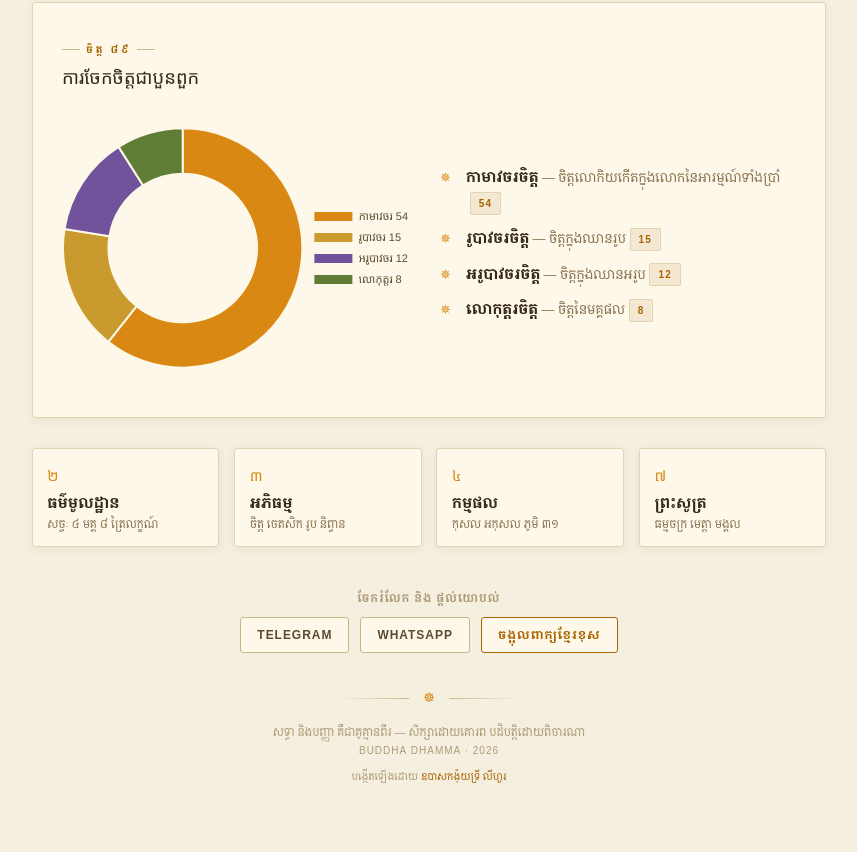
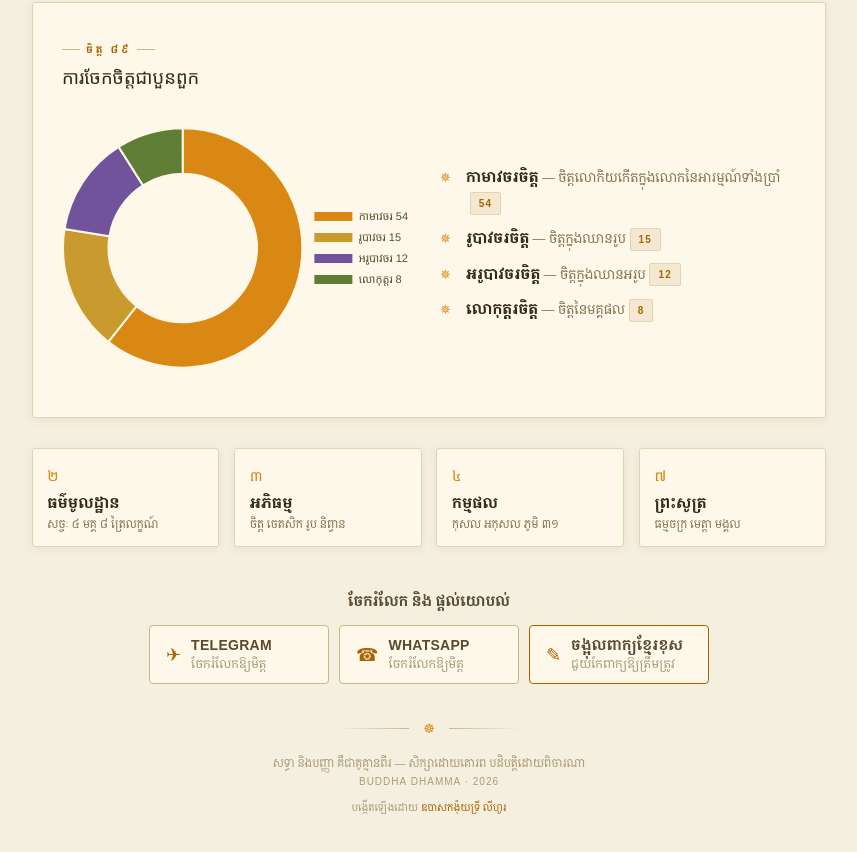
Before and after one commit to NgoytryLyhuor/buddha-dhamma, a Vue app: page / in a window 1280 px wide. Shown: the part 1166-2018 px from the top of the page, without its empty margins (211-1068 px from the left). Before the commit the page ends 1987 px from the top, so only its background shows below. Built offline with nearby package versions, Linux system fonts and the light colour scheme; a web font is replaced by a local one.

Commit message:
footer: redesign share/feedback bar for Khmer readability

```diff
--- a/src/App.vue
+++ b/src/App.vue
@@ -119,14 +119,28 @@
 
     <footer class="max-w-4xl mx-auto px-4 pb-10 text-center">
       <div class="footer-share">
-        <p class="text-xs font-bold tracking-widest uppercase mb-3" style="color: var(--ink-faint)">
-          {{ t('ចែករំលែក និង ផ្តល់យោបល់', 'Share and Give Feedback') }}
-        </p>
-        <div class="flex items-center justify-center gap-3 flex-wrap">
-          <a class="share-btn" :href="shareTelegram" target="_blank" rel="noopener">Telegram</a>
-          <a class="share-btn" :href="shareWhatsApp" target="_blank" rel="noopener">WhatsApp</a>
-          <a class="share-btn" :href="reportUrl" target="_blank" rel="noopener" style="border-color: var(--accent); color: var(--accent)">
-            {{ t('ចង្អុលពាក្យខ្មែរខុស', 'Report a Khmer Spelling') }}
+        <p class="share-title">{{ t('ចែករំលែក និង ផ្តល់យោបល់', 'Share and Give Feedback') }}</p>
+        <div class="share-row">
+          <a class="share-btn" :href="shareTelegram" target="_blank" rel="noopener">
+            <span class="share-ico" aria-hidden="true">&#9992;</span>
+            <span class="share-txt">
+              <span class="share-name">Telegram</span>
+              <span class="share-sub km">{{ t('ចែករំលែកឱ្យមិត្ត', 'Share with friends') }}</span>
+            </span>
+          </a>
+          <a class="share-btn" :href="shareWhatsApp" target="_blank" rel="noopener">
+            <span class="share-ico" aria-hidden="true">&#9742;</span>
+            <span class="share-txt">
+              <span class="share-name">WhatsApp</span>
+              <span class="share-sub km">{{ t('ចែករំលែកឱ្យមិត្ត', 'Share with friends') }}</span>
+            </span>
+          </a>
+          <a class="share-btn report" :href="reportUrl" target="_blank" rel="noopener">
+            <span class="share-ico" aria-hidden="true">&#9998;</span>
+            <span class="share-txt">
+              <span class="share-name">{{ t('ចង្អុលពាក្យខ្មែរខុស', 'Report a Khmer Spelling') }}</span>
+              <span class="share-sub km">{{ t('ជួយកែពាក្យឱ្យត្រឹមត្រូវ', 'Help fix a mistake') }}</span>
+            </span>
           </a>
         </div>
       </div>
--- a/src/style.css
+++ b/src/style.css
@@ -224,17 +224,77 @@ details[open] > summary .caret { transform: rotate(180deg); }
 .search-panel input:focus { border-color: var(--accent) !important; box-shadow: 0 0 0 2px var(--halo); }
 
 /* Footer share bar */
+.footer-share .share-title {
+  margin-bottom: 14px;
+  font-size: 14px;
+  font-weight: 700;
+  line-height: 1.4;
+  color: var(--ink-soft);
+}
+.footer-share .share-row {
+  display: flex;
+  align-items: stretch;
+  justify-content: center;
+  gap: 10px;
+  flex-wrap: wrap;
+  max-width: 560px;
+  margin: 0 auto;
+}
 .footer-share .share-btn {
-  display: inline-flex; align-items: center; gap: 6px;
-  padding: 8px 16px; font-size: 12px; font-weight: 700;
-  letter-spacing: 0.08em; text-transform: uppercase;
+  display: flex;
+  align-items: center;
+  gap: 10px;
+  padding: 10px 16px;
+  min-width: 0;
+  flex: 1 1 150px;
+  border: 1px solid var(--border-strong);
+  border-radius: 4px;
+  background: var(--bg-card);
   color: var(--ink-soft);
-  border: 1px solid var(--border-strong);
-  border-radius: 3px;
-  background: var(--bg-card);
+  text-align: left;
+  cursor: pointer;
   transition: all 0.2s;
 }
-.footer-share .share-btn:hover { border-color: var(--accent); color: var(--accent); }
+.footer-share .share-row > .share-btn:last-child,
+.footer-share .share-btn.report {
+  border-color: var(--accent);
+}
+.footer-share .share-btn:hover {
+  border-color: var(--accent);
+  color: var(--accent);
+  box-shadow: var(--shadow);
+}
+.footer-share .share-ico {
+  font-size: 18px;
+  line-height: 1;
+  color: var(--accent);
+  flex-shrink: 0;
+}
+.footer-share .share-txt {
+  display: flex;
+  flex-direction: column;
+  min-width: 0;
+}
+.footer-share .share-name {
+  font-size: 14px;
+  font-weight: 700;
+  line-height: 1.35;
+  text-transform: uppercase;
+  letter-spacing: 0.02em;
+  color: var(--ink-soft);
+}
+.footer-share .share-sub {
+  font-size: 12px;
+  line-height: 1.5;
+  color: var(--ink-faint);
+  white-space: normal;
+}
+.footer-share .share-btn:hover .share-name { color: var(--accent); }
+.footer-share .share-sub.km {
+  text-transform: none;
+  letter-spacing: 0;
+}
+.footer-share .share-ico, .footer-share .share-txt, .footer-share .share-sub { text-align: left; }
 
 /* Scroll to top button */
 .scroll-top-btn {
```
